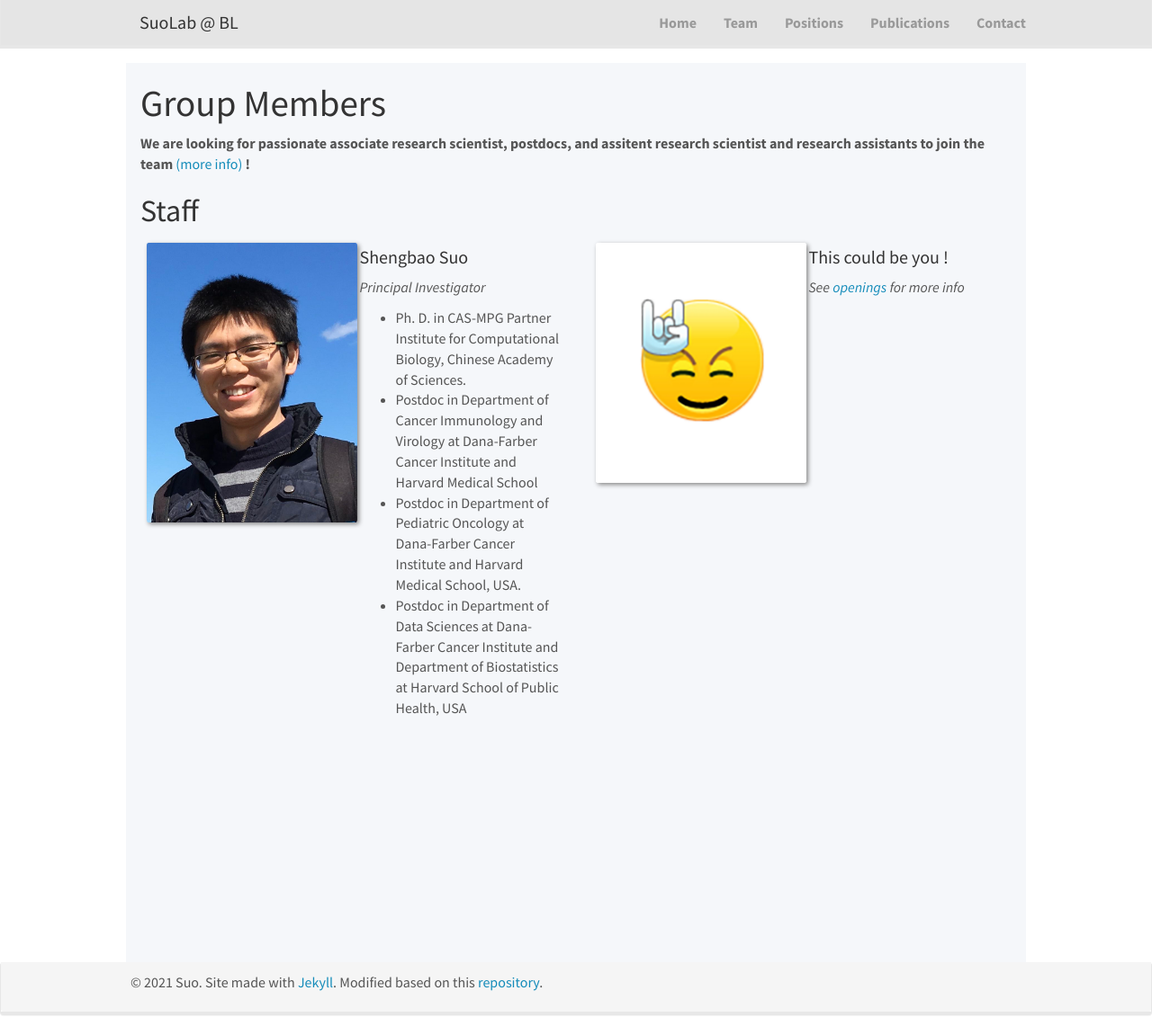
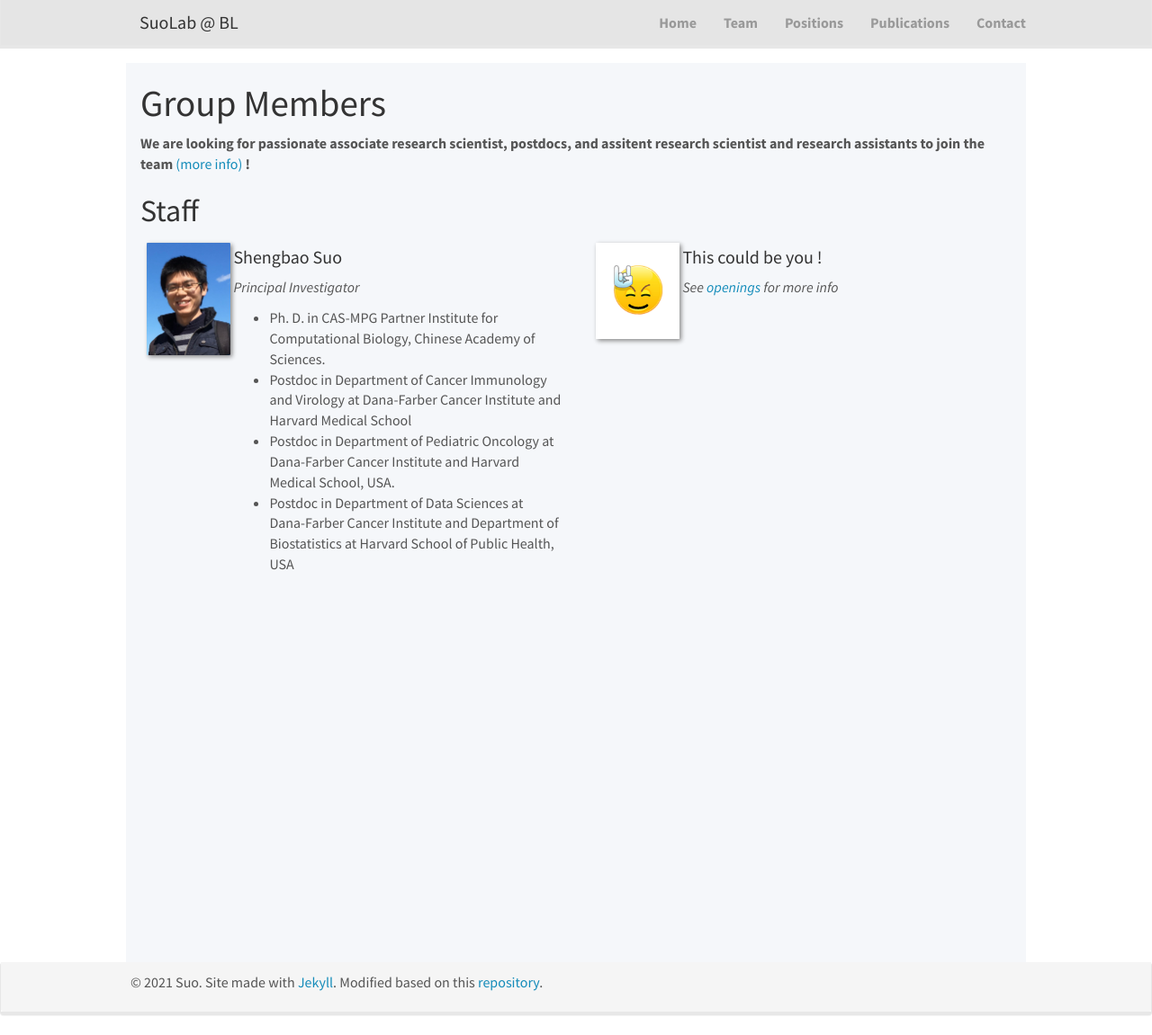
Before and after one commit to suoshengbao/suoshengbao.github.io, a Jekyll site: the page built from _pages/team.md, in a window 1280 px wide and 1151 px high. Shown: the whole window at 90% size. Built offline with Jekyll 4.4.1, drawn with Linux system fonts in a browser that asks for light colours; nearby versions of some CDN libraries.

Commit message:
Update team.md

```diff
--- a/_pages/team.md
+++ b/_pages/team.md
@@ -23,7 +23,7 @@
 {% endif %}
 
 <div class="col-sm-6 clearfix">
-  <img src="{{ site.url }}{{ site.baseurl }}/images/teampic/{{ member.photo }}" class="img-responsive" width="50%" style="float: left" />
+  <img src="{{ site.url }}{{ site.baseurl }}/images/teampic/{{ member.photo }}" class="img-responsive" width="20%" style="float: left" />
   <h4>{{ member.name }}</h4>
   <!-- <i>{{ member.info }}<br>email: <{{ member.email }}></i> -->
   <p><i>{{ member.info }}<i></p>
```
